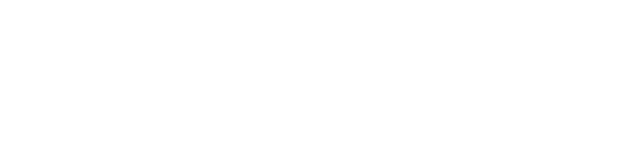
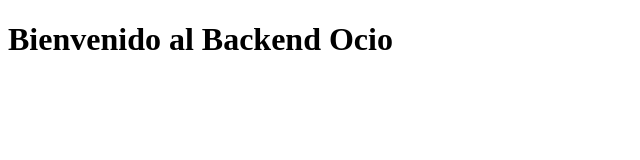
Before and after one commit to juantoranzos/backendocio, a website: page public/index.html in a window 1280 px wide. Shown: the whole page, without its empty margins (0-640 px from the left). Drawn offline with Linux system fonts and the light colour scheme.

Commit message:
agregue un middlware para el archivo index.html

```diff
--- a/index.js
+++ b/index.js
@@ -5,6 +5,8 @@ import * as dotenv from 'dotenv'
 import './src/database/dbConnection'
 import productosRoutes from './src/routes/productos.routes'
 import usuarioRoutes from './src/routes/usuarios.routes'
+import path from 'path'
+
 //crear un puerto
 // crear una instancia de express
 dotenv.config() //sirve para leer variables de entorno
@@ -19,6 +21,7 @@ app.listen(app.get('port'), () => {
  app.use(express.json()) //interpreta el formato json
  app.use(express.urlencoded({extended: true})) // permite en el objeto request los strings y arrays
  app.use(morgan('dev')); //nos da info extra en la terminal
+ app.use(express.static(path.join(__dirname, '/public')))
 //rutas
 //http://localhost:4000/apiocio/productos
 //http://localhost:4000/apiocio/auth
--- a/public/index.html
+++ b/public/index.html
@@ -6,6 +6,7 @@
     <title>Backend Ocio</title>
 </head>
 <body>
+    <h1>Bienvenido al Backend Ocio</h1>
 
 </body>
 </html>
```
